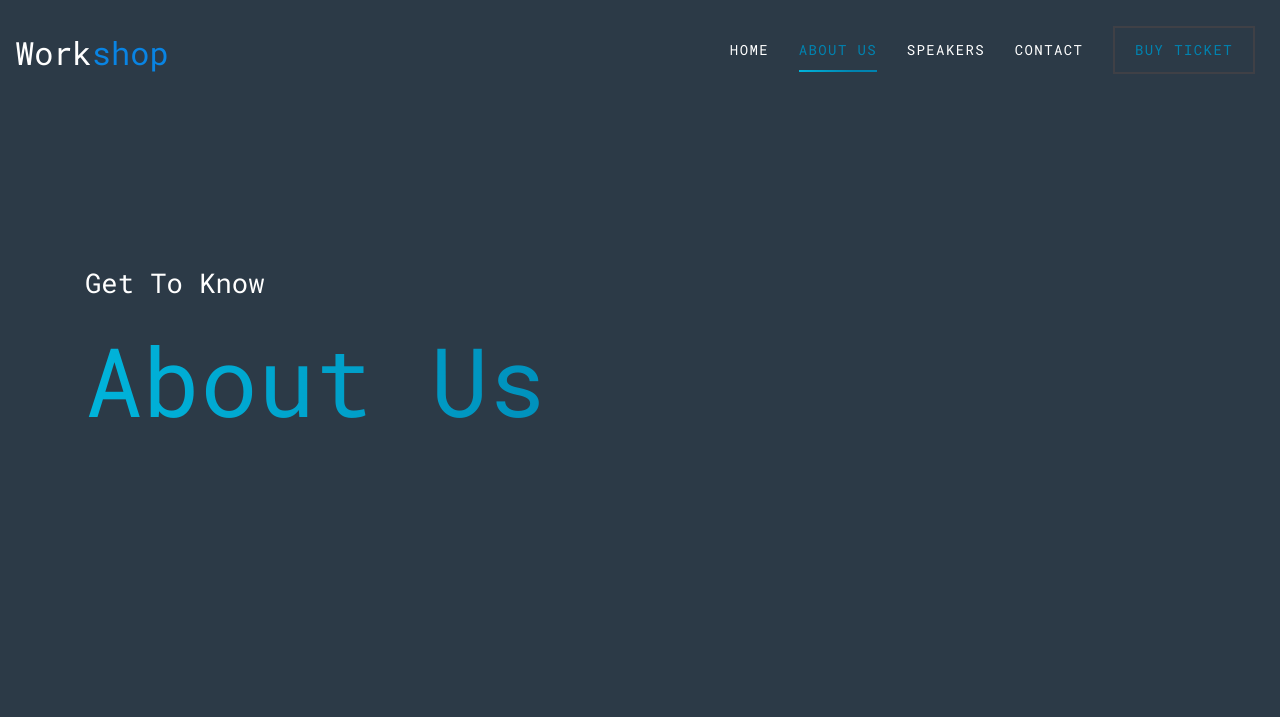
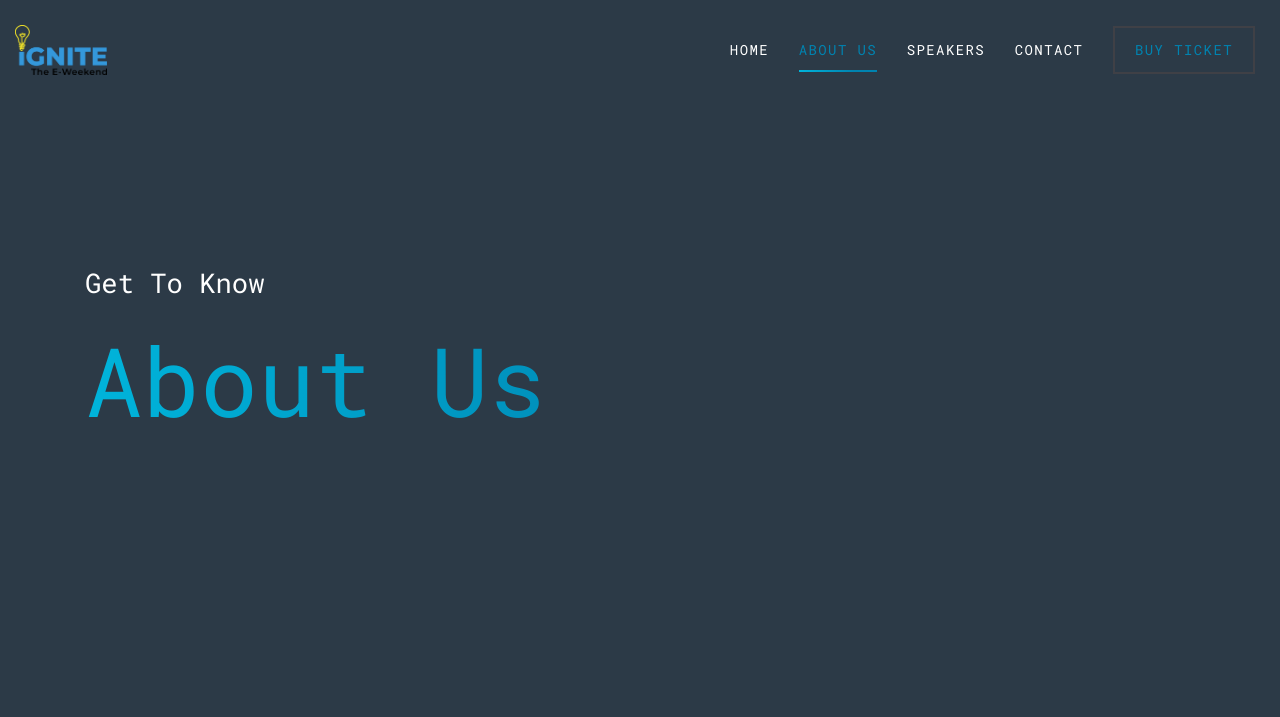
Before and after one commit to bhanukushwah/Startup-Weekend, a plain HTML site: page about.html in a window 1280 px wide. Shown: the top 717 px of the page. Drawn offline with Linux system fonts and the light colour scheme; files whose address does not match are found by name.

Commit message:
Fix logo for laptop

```diff
--- a/about.html
+++ b/about.html
@@ -35,7 +35,7 @@
       <div class="container-fluid">
         <div class="row align-items-center">
           <div class="col-11 col-xl-2">
-            <h1 class="mb-0"><a href="index.html" class="text-white h2 mb-0">Work<span class="text-primary">shop</span> </a></h1>
+          <img class="ignite" src="images/logo.png">
           </div>
           <div class="col-12 col-md-10 d-none d-xl-block">
             <nav class="site-navigation position-relative text-right" role="navigation">
--- a/css/style.css
+++ b/css/style.css
@@ -778,3 +778,7 @@ h1, h2, h3, h4, h5,
   width: 40px;
   height: 40px;
   line-height: 40px; }
+
+  img.ignite {
+   width: 50%;
+}
```
Also changed, not shown: images/logo.png (added), 1 other file.
